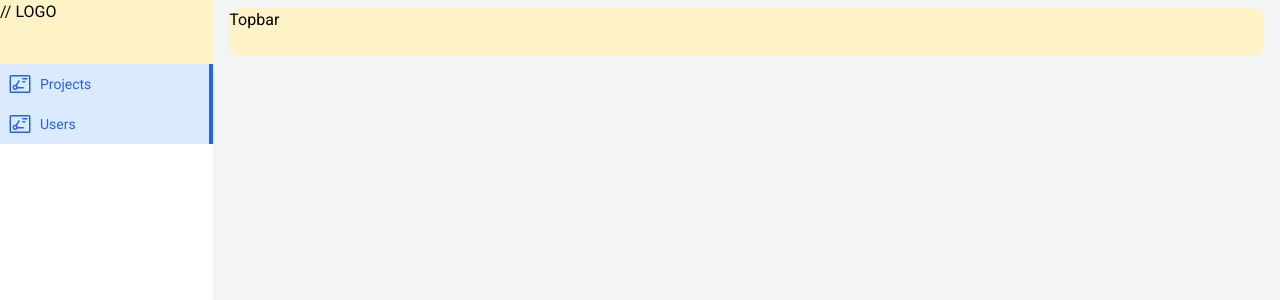
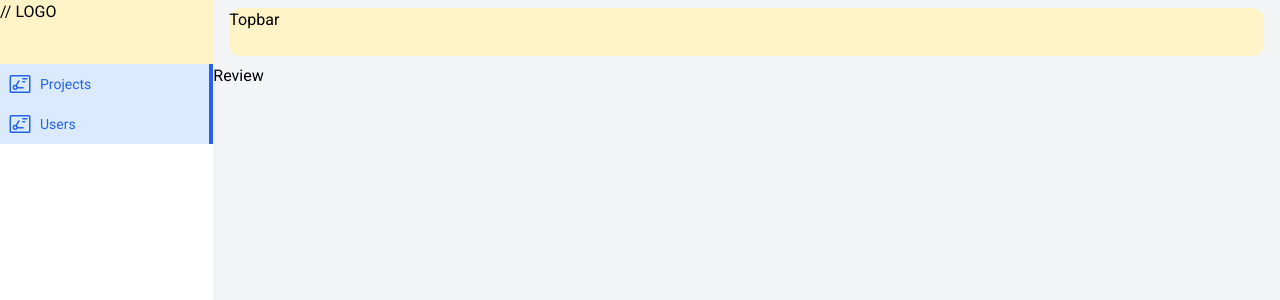
Before and after one commit to rmingon/agile-tools, a Nuxt app in the folder front/: page /review in a window 1280 px wide. Shown: the top 300 px of the page. Built offline with nearby package versions, Linux system fonts and the light colour scheme.

Commit message:
add review page

```diff
--- /dev/null
+++ b/front/pages/review/index.vue
@@ -0,0 +1,3 @@
+<template>
+  Review
+</template>
```
